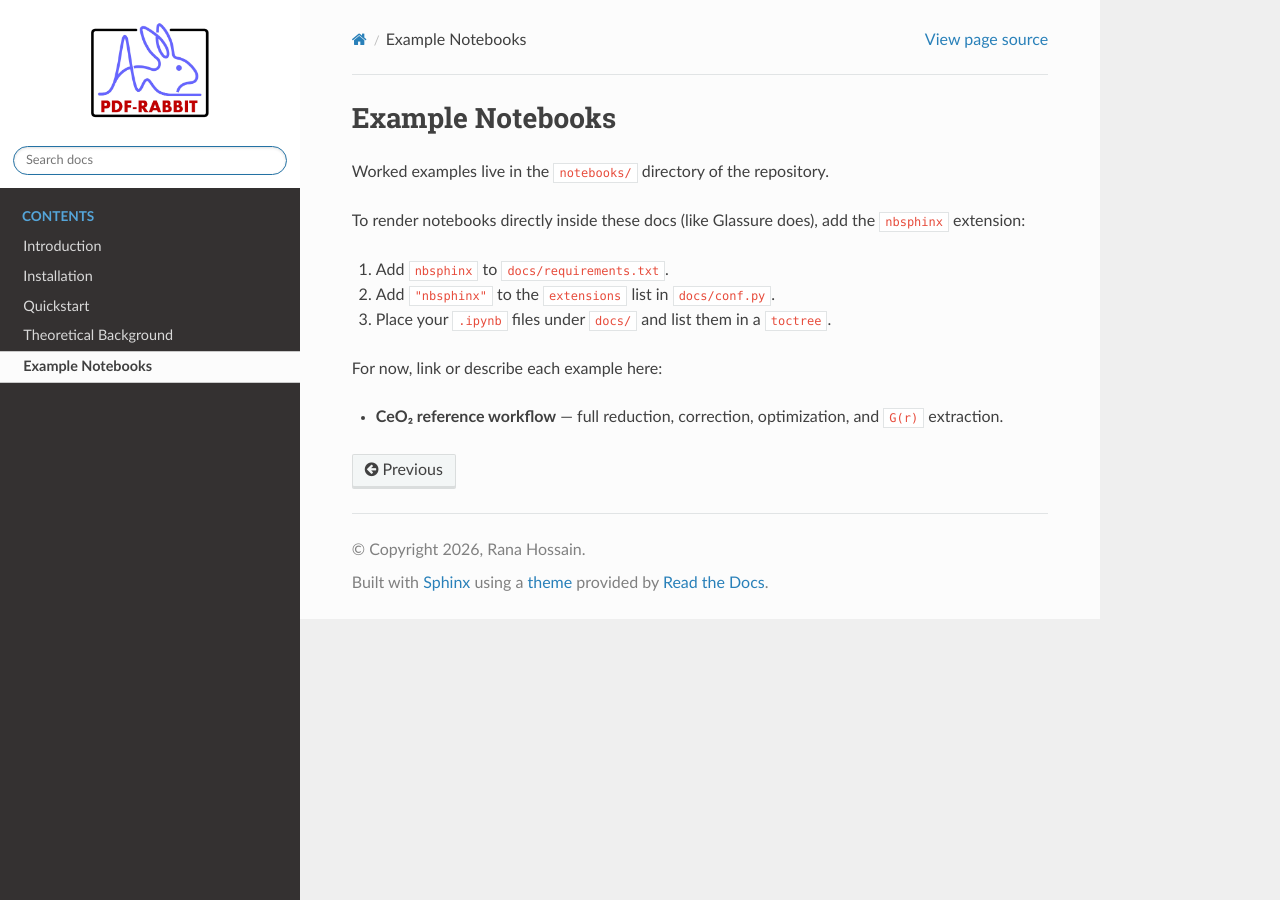
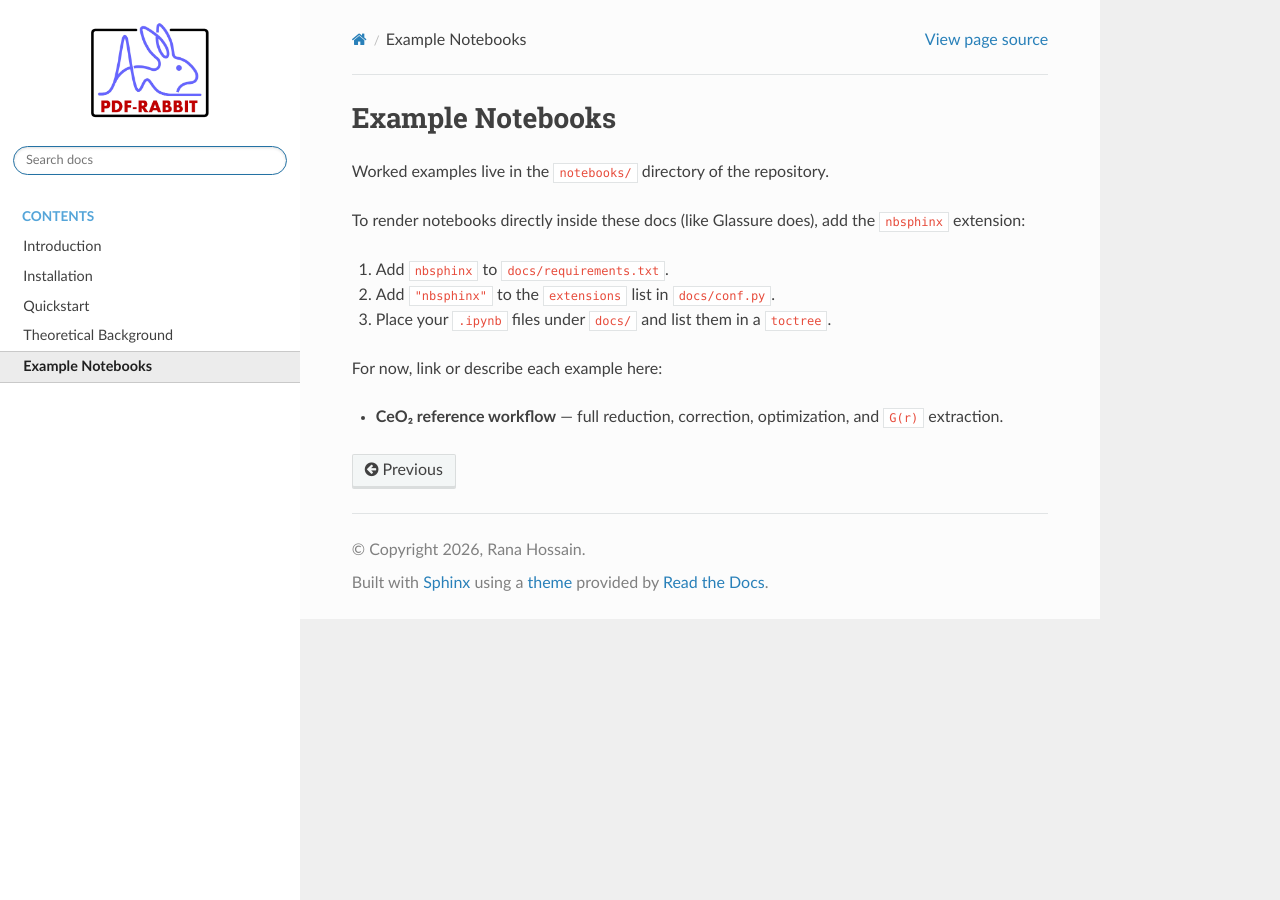
Before and after one commit to Rana-Phy/PDF-RABBIT, a Sphinx documentation site: the page built from docs/examples.md, in a window 1280 px wide. Built offline with Sphinx 7.4.7 and the Read the Docs theme 3.1.0, drawn with Linux system fonts in a browser that asks for light colours.

Commit message:
Update custom.css

```diff
--- a/docs/_static/custom.css
+++ b/docs/_static/custom.css
@@ -1,15 +1,35 @@
-/* Resize the logo to 50% — uses the theme's specific selector + !important so it actually applies */
+/* Logo at 50% */
 .wy-side-nav-search > a img.logo {
     width: 50% !important;
     height: auto !important;
 }
 
-/* Recolor ONLY the blue top block (logo + search area) */
-.wy-side-nav-search {
+/* White sidebar: top block + menu area */
+.wy-side-nav-search,
+.wy-nav-side {
     background-color: #ffffff;
 }
 
-/* Keep the version label readable on the light background */
+/* Make the menu text dark so it shows on white */
+.wy-menu-vertical a {
+    color: #404040;
+}
+.wy-menu-vertical a:hover {
+    background-color: #f0f0f0;
+    color: #404040;
+}
+.wy-menu-vertical li.current > a {
+    background-color: #ececec;
+    color: #202020;
+}
+.wy-menu-vertical li.current a:hover {
+    background-color: #e3e3e3;
+    color: #202020;
+}
+
+/* Version label + CONTENTS caption */
 .wy-side-nav-search .version {
     color: #404040;
 }
+.wy-menu-vertical .caption-text {
+    color: #
```
